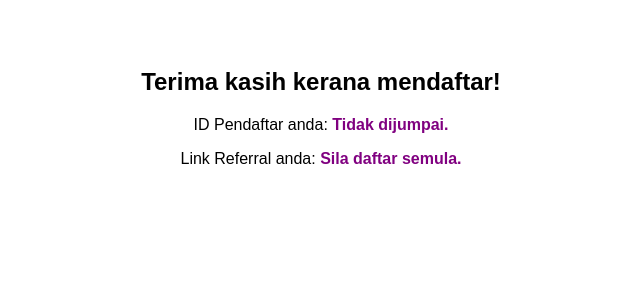
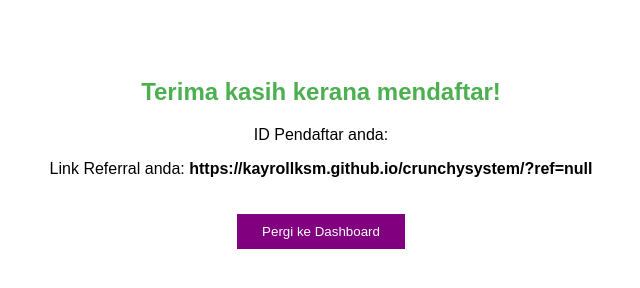
Before and after one commit to kayrollksm/crunchysystem, a plain HTML site: page thank.html in a window 1280 px wide. Shown: the whole page, without its empty margins (319-959 px from the left). Drawn offline with Linux system fonts and the light colour scheme.

Commit message:
Add dashboard button to thank.html for direct navigation after registration

```diff
--- a/thank.html
+++ b/thank.html
@@ -6,33 +6,36 @@
   <style>
     body {
       font-family: Arial, sans-serif;
-      padding: 40px;
       text-align: center;
+      padding: 50px;
     }
-    .highlight {
+    h2 {
+      color: #4CAF50;
+    }
+    #referral-link {
       font-weight: bold;
-      color: purple;
+    }
+    button {
+      margin-top: 20px;
+      padding: 10px 25px;
+      background-color: purple;
+      color: white;
+      border: none;
+      cursor: pointer;
     }
   </style>
 </head>
 <body>
   <h2>Terima kasih kerana mendaftar!</h2>
-  <p>ID Pendaftar anda: <span id="idPendaftar" class="highlight"></span></p>
-  <p>Link Referral anda: <a id="referral-link" class="highlight" target="_blank"></a></p>
+  <p>ID Pendaftar anda: <span id="idPendaftar"></span></p>
+  <p>Link Referral anda: <span id="referral-link"></span></p>
+
+  <button onclick="window.location.href='dashboard.html'">Pergi ke Dashboard</button>
 
   <script>
     const id = localStorage.getItem("pendaftarID");
-    const idText = document.getElementById("idPendaftar");
-    const referralLink = document.getElementById("referral-link");
-
-    if (id) {
-      idText.innerText = id;
-      referralLink.innerText = `https://kayrollksm.github.io/crunchysystem/?ref=${id}`;
-      referralLink.href = `https://kayrollksm.github.io/crunchysystem/?ref=${id}`;
-    } else {
-      idText.innerText = "Tidak dijumpai.";
-      referralLink.innerText = "Sila daftar semula.";
-    }
+    document.getElementById("idPendaftar").innerText = id;
+    document.getElementById("referral-link").innerText = `https://kayrollksm.github.io/crunchysystem/?ref=${id}`;
   </script>
 </body>
 </html>
```
